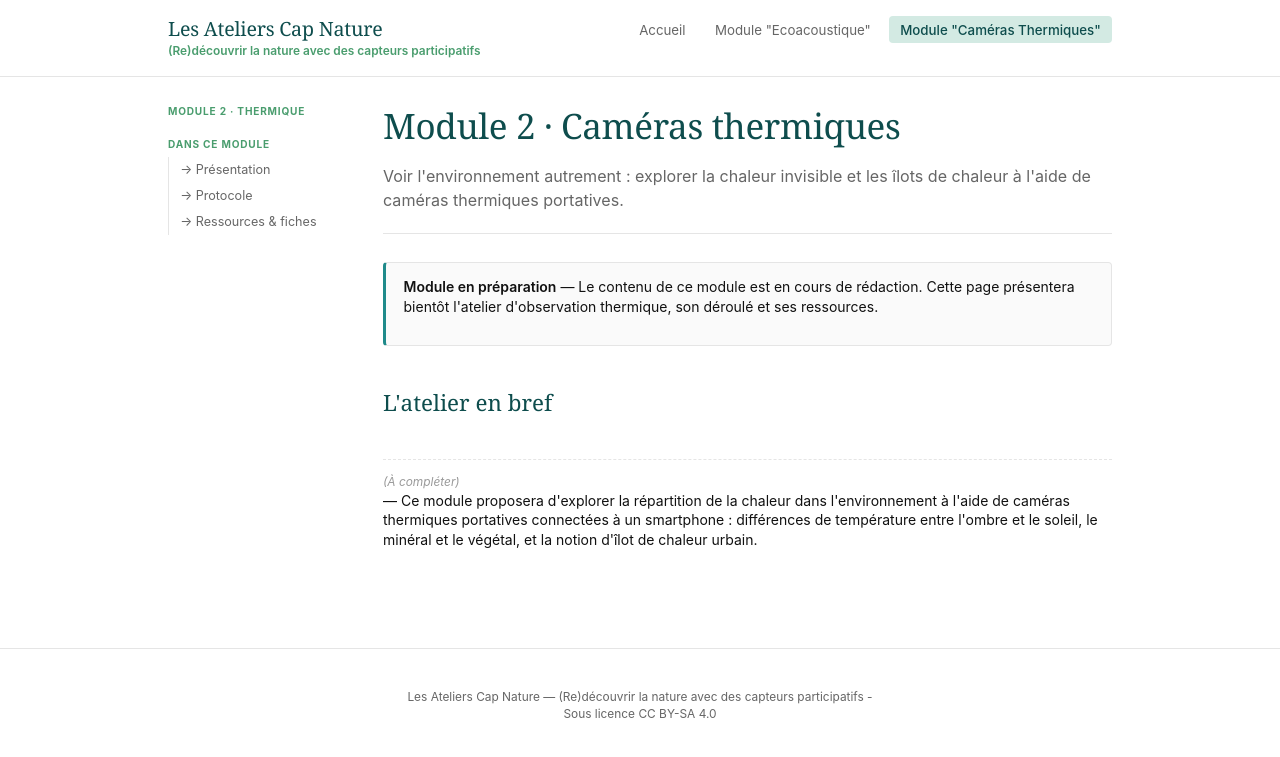
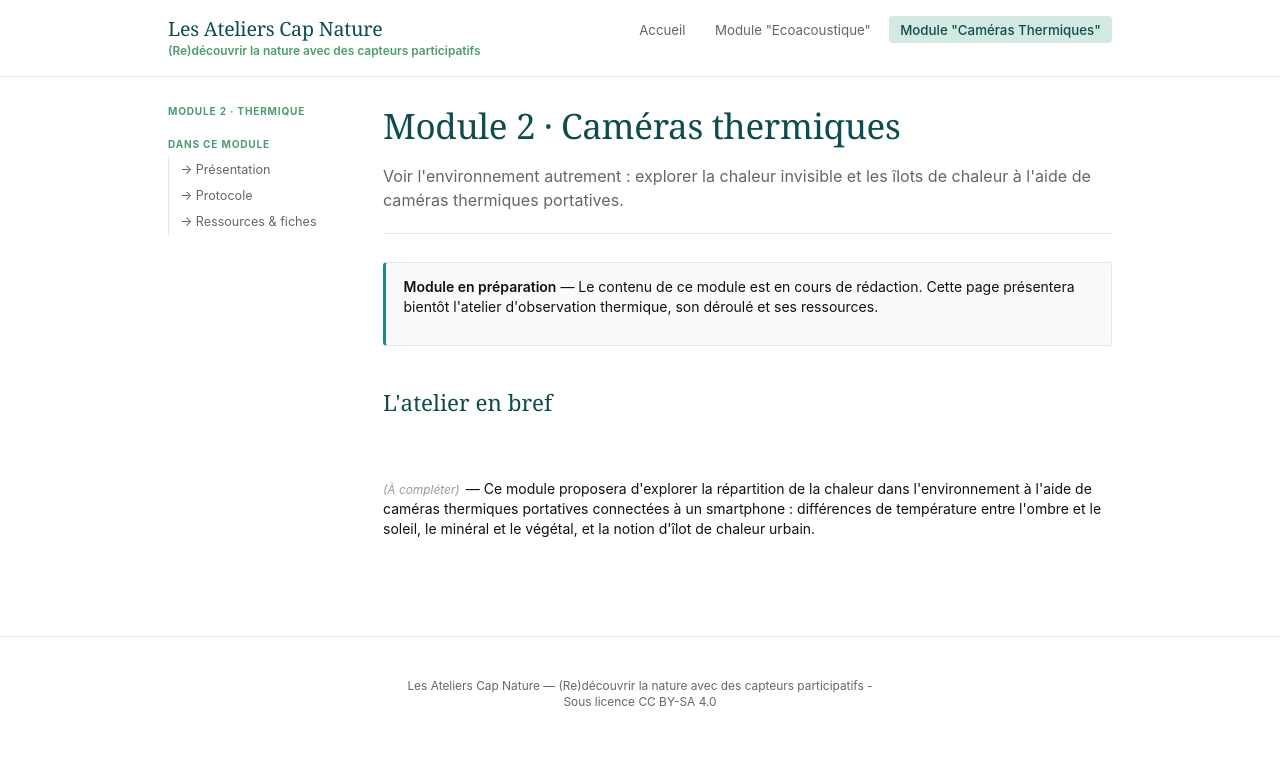
Before and after one commit to marieleapouliquen/wiki-cap-nature, a Jekyll site: the page built from _pages/module-thermique/index.md, in a window 1280 px wide. Shown: the top 757 px of the page. Built offline with Jekyll 4.4.1, drawn with Linux system fonts in a browser that asks for light colours.

Commit message:
Update main.css

```diff
--- a/assets/css/main.css
+++ b/assets/css/main.css
@@ -111,6 +111,16 @@ hr {
 
 img { max-width: 100%; height: auto; }
 
+.content em,
+p em,
+li em {
+  font-style: italic !important;
+  text-decoration: none !important;  /* Supprime tout soulignement ou trait de texte */
+  border-top: none !important;       /* Supprime toute bordure supérieure parasite */
+  padding-right: 0.18em !important;  /* Espace de sécurité optimal pour la lettre "e" */
+  display: inline-block !important;  /* Permet l'application propre du padding */
+  line-height: 1 !important;         /* Stabilise la hauteur pour éviter les lignes fantômes */
+}
 
 /* ============================================================================
    3. STRUCTURATION SÉMANTIQUE (LAYOUT CENTRÉ)
```
